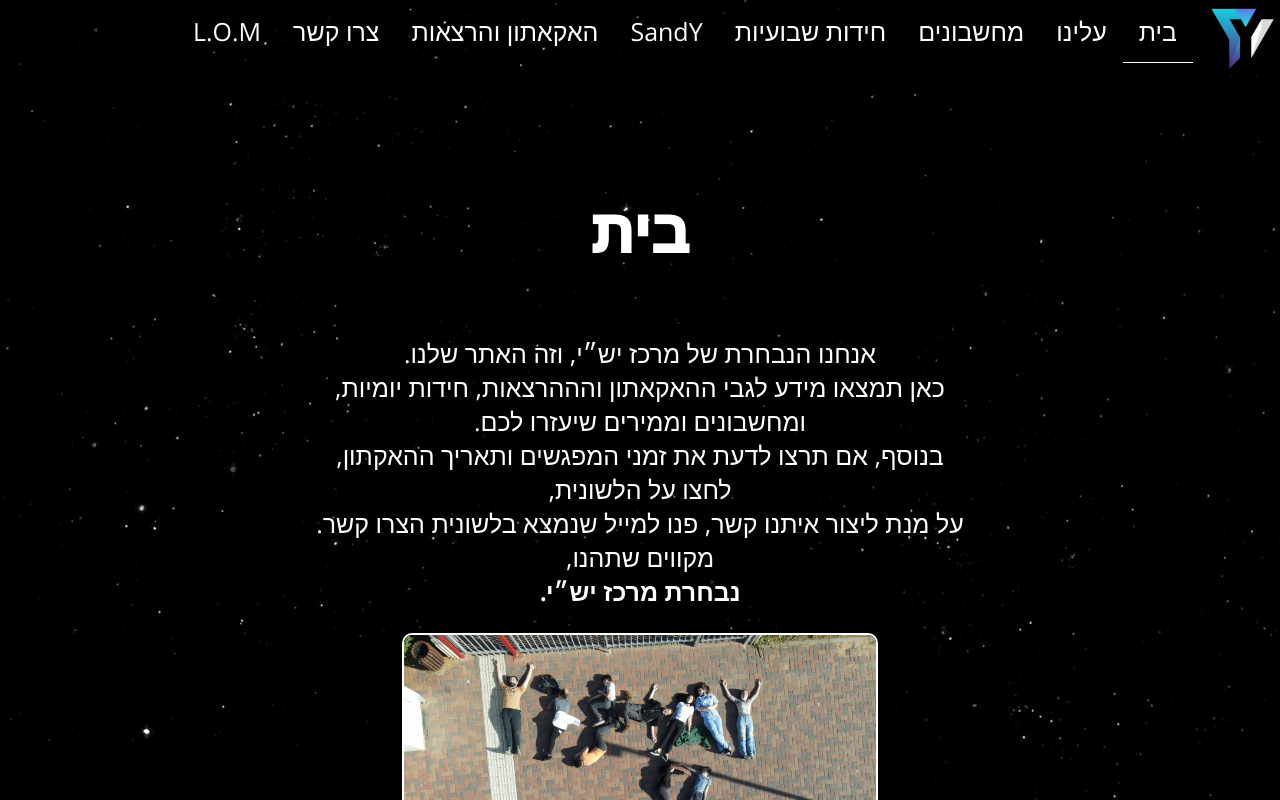
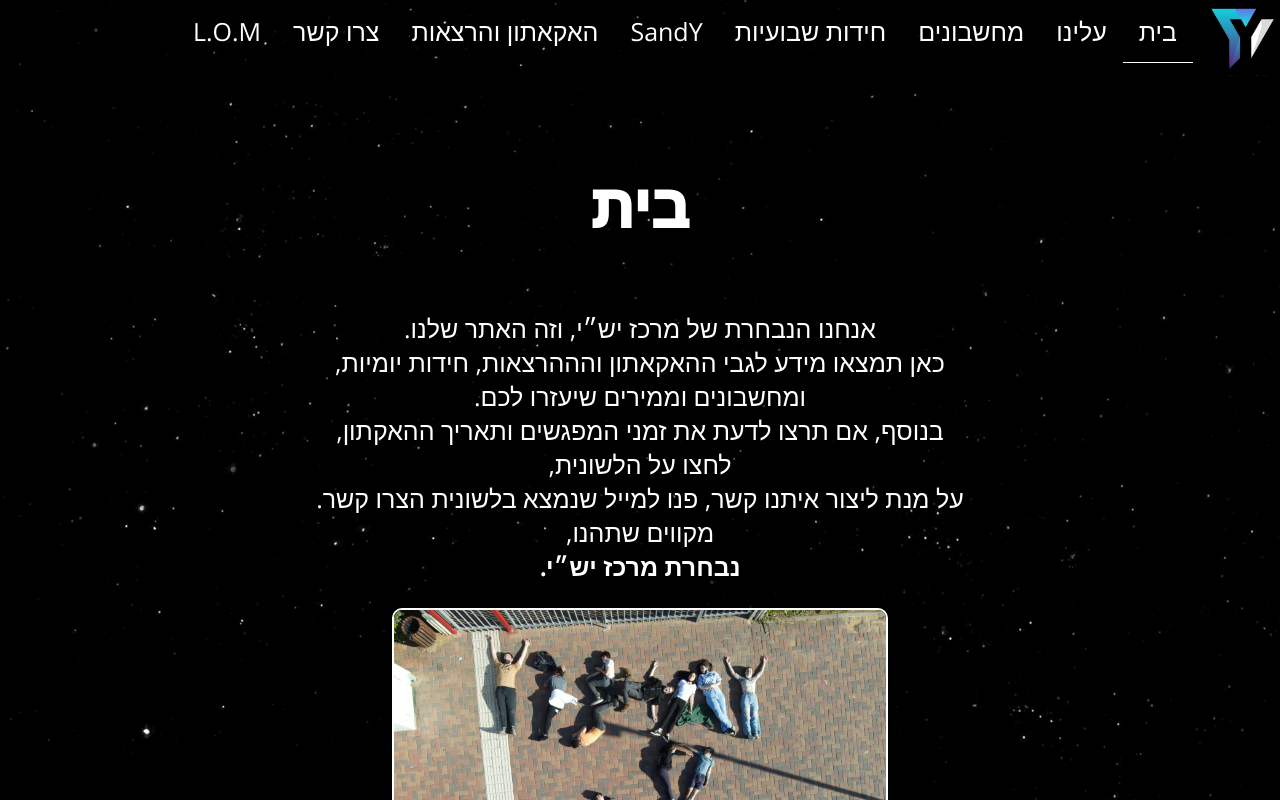
Before and after one commit to ItamarCohen2826/yishai-website, a React (Create React App) app: page / in a window 1280 px wide. Shown: the top 800 px of the page. Built offline with nearby package versions, Linux system fonts and the light colour scheme.

Commit message:
asdasdasdasda

```diff
--- a/src/App.css
+++ b/src/App.css
@@ -215,7 +215,7 @@ img {
   z-index: 2;
   position: relative;
   display: inline-block;
-  margin: 50px;
+  margin: 25px;
   align-content: center;
 }
 
```
